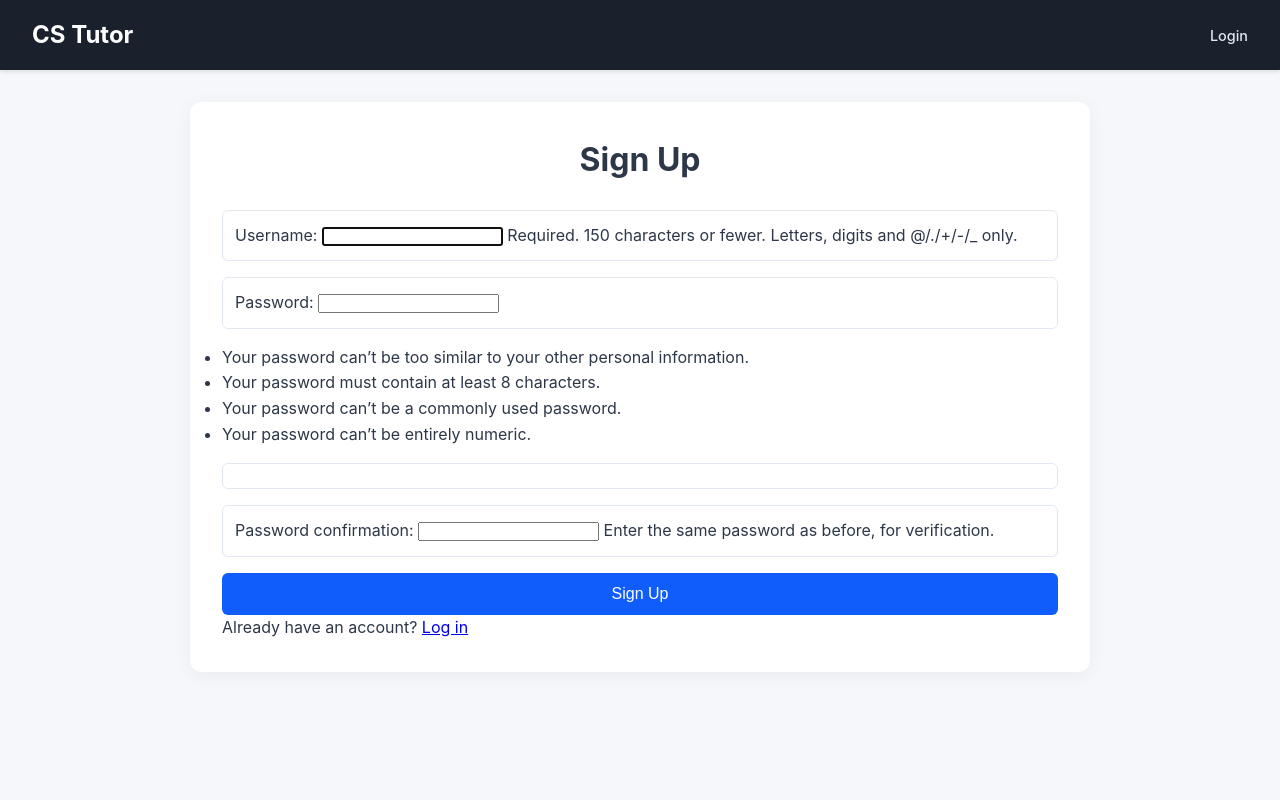
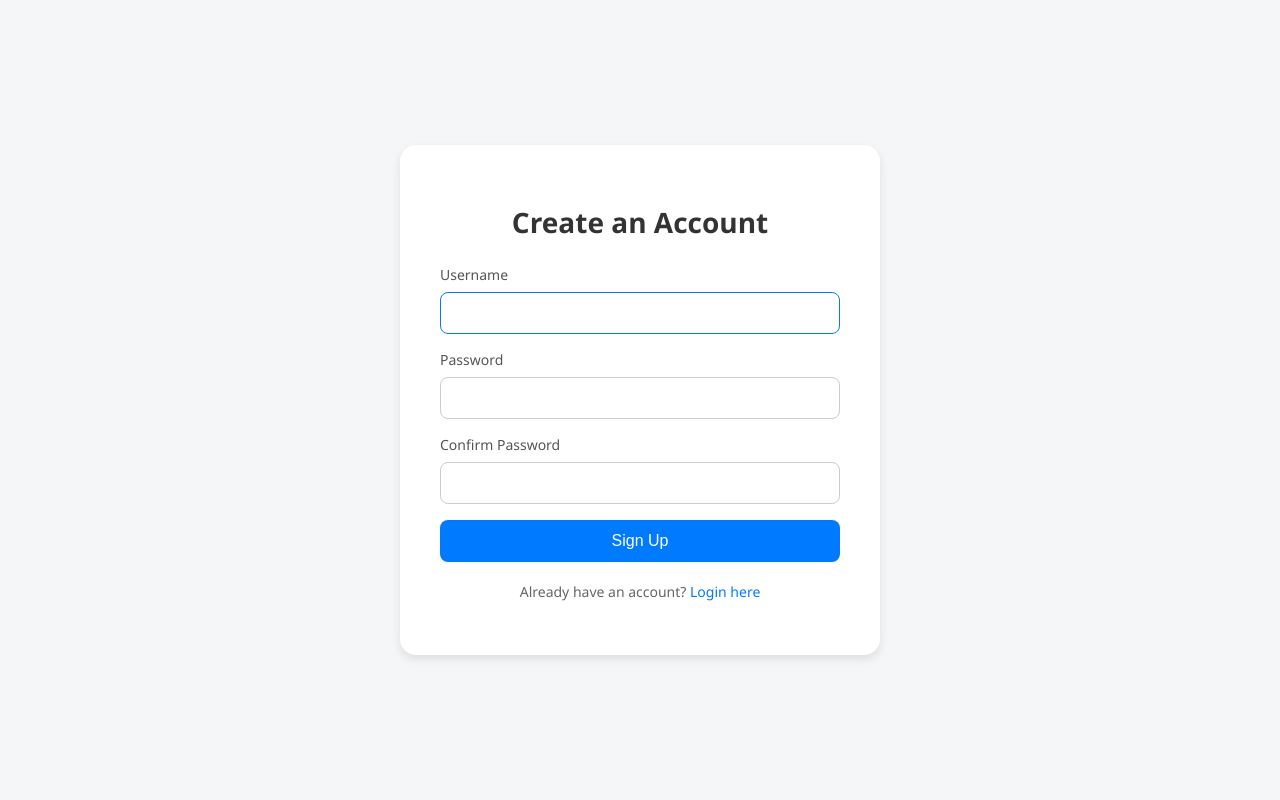
Before and after one commit to ogulcanzorba/Docker_AI_Project, a Django app: page /signup/ in a window 1280 px wide. Run offline with Django 5.2, Linux system fonts and the light colour scheme; parts of the project's set-up code (start-up, migrations or seed data) failed here and were passed over.

Commit message:
Login/Signup Frontend Changes

```diff
--- a/ai_model/views.py
+++ b/ai_model/views.py
@@ -322,7 +322,10 @@ def signup(request):
         if form.is_valid():
             user = form.save()
             login(request, user)
+            messages.success(request, "Signup successful! You are now logged in.")
             return redirect('lecture_list')
+        else:
+            messages.error(request, "Signup failed. Please correct the errors below.")
     else:
         form = UserCreationForm()
     return render(request, 'signup.html', {'form': form})
--- /dev/null
+++ b/static/css/signup.css
@@ -0,0 +1,109 @@
+body {
+    margin: 0;
+    padding: 0;
+    font-family: 'Segoe UI', Tahoma, Geneva, Verdana, sans-serif;
+    background-color: #f4f6f8;
+    display: flex;
+    align-items: center;
+    justify-content: center;
+    height: 100vh;
+}
+
+.form_container {
+    background-color: white;
+    padding: 40px;
+    border-radius: 16px;
+    box-shadow: 0 4px 10px rgba(0, 0, 0, 0.1);
+    width: 100%;
+    max-width: 400px;
+}
+
+.form_title {
+    text-align: center;
+    margin-bottom: 24px;
+    font-size: 28px;
+    color: #333;
+}
+
+.input_group {
+    margin-bottom: 16px;
+    display: flex;
+    flex-direction: column;
+}
+
+.input_group label {
+    margin-bottom: 8px;
+    font-size: 14px;
+    color: #555;
+}
+
+.input_group input {
+    padding: 12px;
+    border: 1px solid #ccc;
+    border-radius: 8px;
+    font-size: 14px;
+    transition: border-color 0.3s;
+}
+
+.input_group input:focus {
+    border-color: #007bff;
+    outline: none;
+}
+
+.submit_btn {
+    width: 100%;
+    padding: 12px;
+    background-color: #007bff;
+    color: white;
+    border: none;
+    border-radius: 8px;
+    font-size: 16px;
+    cursor: pointer;
+    transition: background-color 0.3s;
+}
+
+.submit_btn:hover {
+    background-color: #0056b3;
+}
+
+.switch_text {
+    text-align: center;
+    margin-top: 20px;
+    font-size: 14px;
+    color: #666;
+}
+
+.switch_text a {
+    color: #007bff;
+    text-decoration: none;
+}
+
+.switch_text a:hover {
+    text-decoration: underline;
+}
+
+.messages {
+    padding: 10px;
+    list-style-type: none;
+    margin: 0 0 15px 0;
+}
+
+.messages li {
+    padding: 10px;
+    margin-bottom: 5px;
+    border-radius: 5px;
+}
+
+.messages li.success {
+    background-color: #d4edda;
+    color: #155724;
+}
+
+.messages li.error {
+    background-color: #f8d7da;
+    color: #721c24;
+}
+
+.form-group {
+    margin-bottom: 15px;
+}
--- a/templates/signup.html
+++ b/templates/signup.html
@@ -1,30 +1,45 @@
 {% load static %}
+<!DOCTYPE html>
 <html lang="en">
-<!DOCTYPE html>
   <head>
-  <meta charset="UTF-8">
-  <meta name="viewport" content="width=device-width, initial-scale=1.0">
-  <title>Sign Up | CS Tutor</title>
-  <link rel="stylesheet" href="{% static 'css/style.css' %}">
+    <meta charset="UTF-8" />
+    <title>Sign Up</title>
+    <link rel="stylesheet" href="{% static 'css/signup.css' %}" />
   </head>
   <body>
-  <header>
-    <nav class="navbar">
-      <a href="{% url 'login' %}" class="nav-brand">CS Tutor</a>
-      <div class="nav-links">
-        <a href="{% url 'login' %}">Login</a>
+    <div class="form_container">
+      <h1 class="form_title">Create an Account</h1>
+
+      {% if messages %}
+      <ul class="messages">
+        {% for message in messages %}
+        <li class="{{ message.tags }}">{{ message }}</li>
+        {% endfor %}
+      </ul>
+      {% endif %}
+
+      <form method="POST">
+        {% csrf_token %}
+        <div class="input_group">
+          <label for="{{ form.username.id_for_label }}">Username</label>
+          {{ form.username }} {{ form.username.errors }}
         </div>
-    </nav>
-  </header>
+        <div class="input_group">
+          <label for="{{ form.password1.id_for_label }}">Password</label>
+          {{ form.password1 }} {{ form.password1.errors }}
+        </div>
+        <div class="input_group">
+          <label for="{{ form.password2.id_for_label }}"
+            >Confirm Password</label
+          >
+          {{ form.password2 }} {{ form.password2.errors }}
+        </div>
+        <button class="submit_btn" type="submit">Sign Up</button>
+      </form>
 
-  <div class="container">
-    <h2>Sign Up</h2>
-    <form method="post" class="auth-form">
-      {% csrf_token %}
-      {{ form.as_p }}
-      <button type="submit">Sign Up</button>
-    </form>
-    <p>Already have an account? <a href="{% url 'login' %}">Log in</a></p>
+      <p class="switch_text">
+        Already have an account? <a href="{% url 'login' %}">Login here</a>
+      </p>
     </div>
   </body>
 </html>
```
Also changed, not shown: templates/login.html (+0 -26 lines), db.sqlite3. Lines whose indentation alone changed are shown as unchanged.
